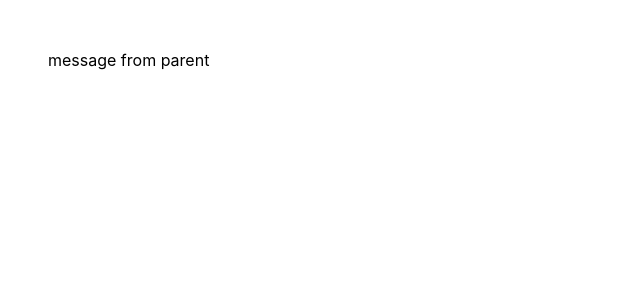
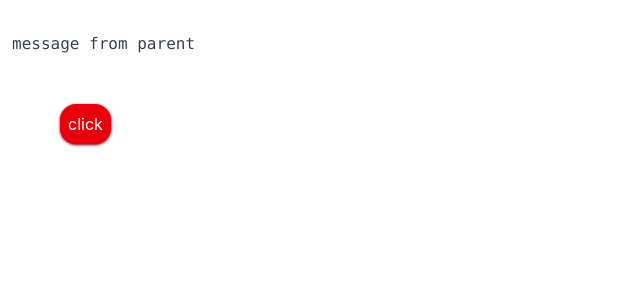
Before and after one commit to yasamanalizadeh2003/vue-train, a Vue app: page / in a window 1280 px wide. Shown: the top 300 px of the page, without its empty margins (0-640 px from the left). Built offline with nearby package versions, Linux system fonts and the light colour scheme.

Commit message:
Add emit for child-to-parent communication

```diff
--- a/src/App.vue
+++ b/src/App.vue
@@ -193,10 +193,10 @@ const { count, increase, decrease } = useCounter()
 </template> -->
 
 <template>
-<Parent/>
+<ParentComponent/>
 </template>
 
 <script setup>
-import Parent from './parent.vue';
+import ParentComponent from './ParentComponent.vue';
 
 </script>
--- a/src/Child.vue
+++ /dev/null
@@ -1,7 +0,0 @@
-<script setup>
-defineProps(['m'])
-</script>
-
-<template>
-  <p class="m-12">{{ m }}</p>
-</template>
--- /dev/null
+++ b/src/ChildComponent.vue
@@ -0,0 +1,11 @@
+<script setup>
+defineProps(['m'])
+
+const emit=defineEmits(["click"])
+</script>
+
+<template>
+  <p class="m-12">{{ m }}</p>
+  <button @click="emit('click','message from child')" class="bg-red-600 shadow-sm shadow-red-800 text-white
+   hover:bg-red-700 transition p-2 rounded-2xl ml-15">click</button>
+</template>
--- a/src/Parent.vue
+++ /dev/null
@@ -1,10 +0,0 @@
-<script setup>
-import { ref } from 'vue';
-import Child from './child.vue';
-
-const message=ref("message from parent")
-</script>
-
-<template>
-<Child v-bind:m="message"/>
-</template>
--- /dev/null
+++ b/src/ParentComponent.vue
@@ -0,0 +1,15 @@
+<script setup>
+import { ref } from 'vue'
+import ChildComponent from './ChildComponent.vue';
+
+const message = ref('message from parent')
+
+function handleChange(newData) {
+  message.value = newData
+}
+</script>
+
+<template>
+  <p class="text-gray-700 font-mono mx-3 mt-8">{{ message }}</p>
+  <ChildComponent @click="handleChange" />
+</template>
```
